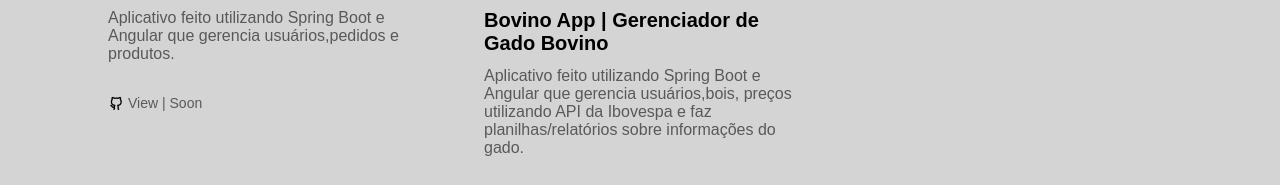
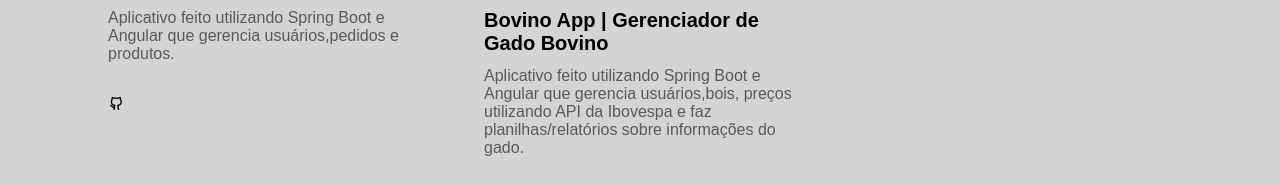
Before and after one commit to vitorcarlet/portfolio-vitorcarlet, a plain HTML site: page index.html in a window 1280 px wide. Shown: the part 2012-2197 px from the top of the page. Drawn offline with nearby package versions, Linux system fonts and the light colour scheme; a web font is replaced by a local one.

Commit message:
putting the github project link

```diff
--- a/index.html
+++ b/index.html
@@ -136,9 +136,8 @@
                             </p>
                         </div>
                         <div class="projects__buttons">
-                            <a href="https://github.com/" target="_blank" class="projects__link">
+                            <a href="https://github.com/vitorcarlet/CafeManagement" target="_blank" class="projects__link">
                                 <i class="ri-github-line"></i>
-                                View | Soon
                             </a>
                         </div>
                     </article>
```
